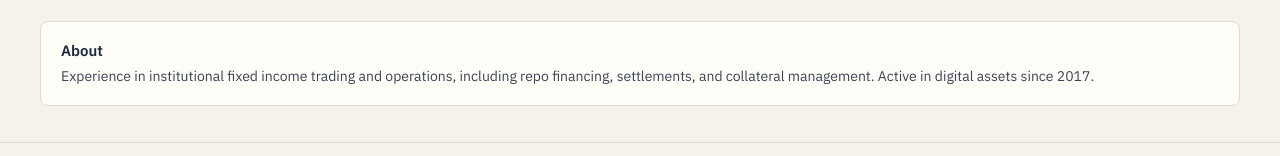
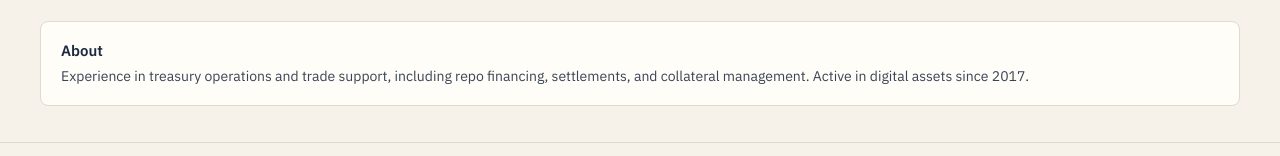
Before and after one commit to jthom-crypto/sentora, a plain HTML site: page index.html in a window 1280 px wide. Shown: the part 493-649 px from the top of the page. Drawn offline with Linux system fonts and the light colour scheme.

Commit message:
Update index.html

```diff
--- a/index.html
+++ b/index.html
@@ -139,7 +139,7 @@ footer p{margin:0 0 6px}
 
   <div class="about">
     <h2>About</h2>
-    <p>Experience in institutional fixed income trading and operations, including repo financing, settlements, and collateral management. Active in digital assets since 2017.</p>
+    <p>Experience in treasury operations and trade support, including repo financing, settlements, and collateral management. Active in digital assets since 2017.</p>
   </div>
 </main>
 
```
